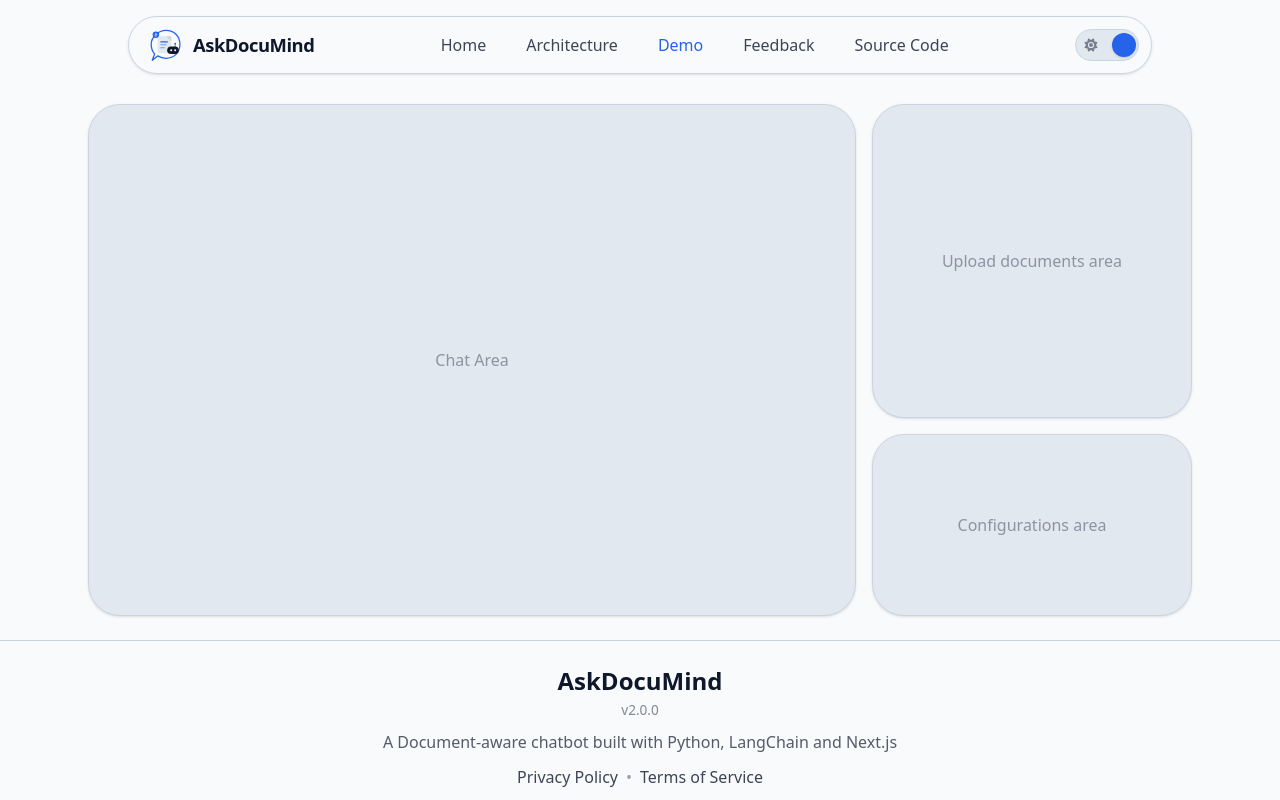
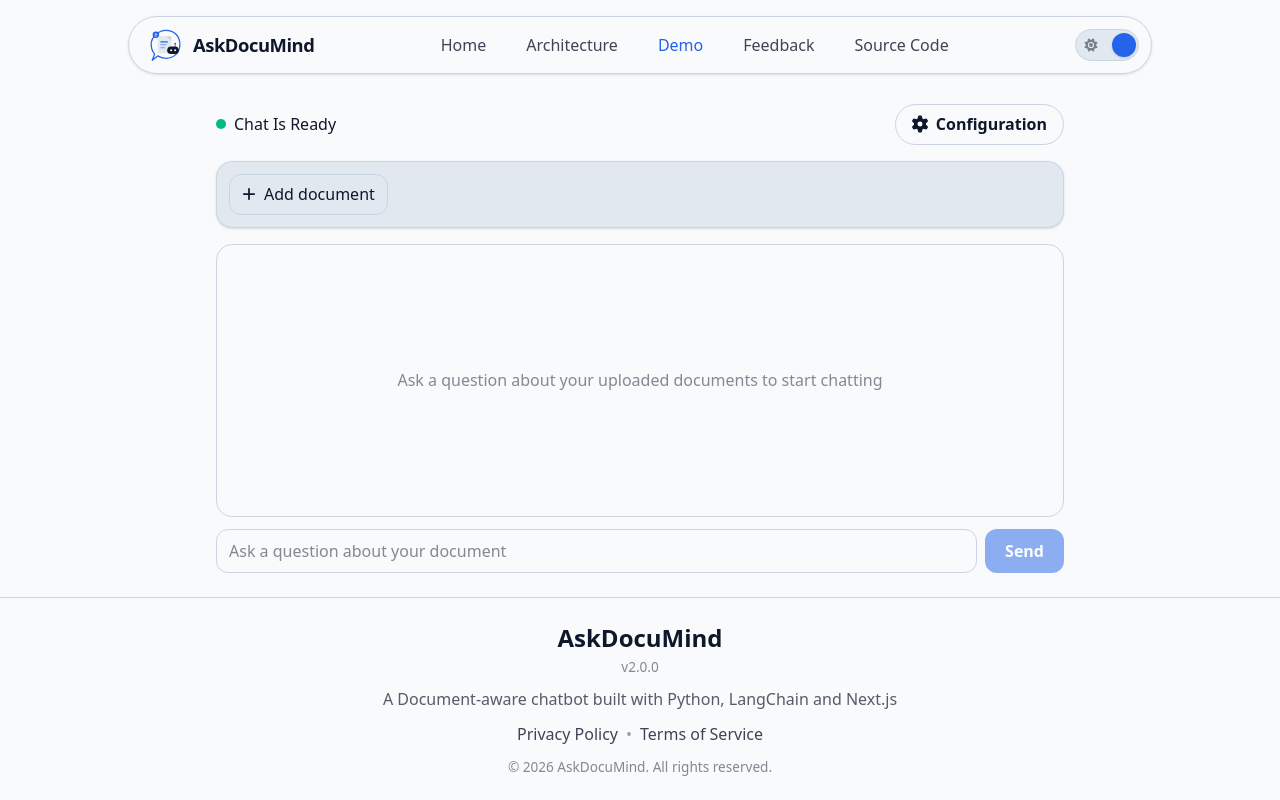
Before and after one commit to EmmanuelM-A/askdocumind-web, a Next.js app: page /demo in a window 1280 px wide. Built offline with nearby package versions, Linux system fonts and the light colour scheme.

Commit message:
feat(demo-page): rework UI components and implement chat functionality with configuration options

```diff
--- a/src/app/demo/page.tsx
+++ b/src/app/demo/page.tsx
@@ -1,16 +1,51 @@
-import { ChatAreaPlaceholder } from "@/components/demo/ChatAreaPlaceholder";
-import { ConfigAreaPlaceholder } from "@/components/demo/ConfigAreaPlaceholder";
-import { DocumentsAreaPlaceholder } from "@/components/demo/DocumentsAreaPlaceholder";
+"use client";
+
+import { faGear } from "@fortawesome/free-solid-svg-icons";
+import { FontAwesomeIcon } from "@fortawesome/react-fontawesome";
+import { useState } from "react";
+import { ChatArea } from "@/components/demo/ChatArea";
+import { ConfigPanel } from "@/components/demo/ConfigPanel";
+import { DocumentChips } from "@/components/demo/DocumentChips";
+import demoContent from "@/data/demo/content.json";
 
 export default function DemoPage() {
+	const [isConfigOpen, setIsConfigOpen] = useState(false);
+	const [configurations, setConfigurations] = useState(demoContent.configurations);
+
 	return (
-		<div className="mx-auto flex h-[75vh] min-h-[560px] w-full max-w-6xl flex-col gap-4 px-4 py-6 sm:px-6 lg:flex-row">
-			<ChatAreaPlaceholder />
+		<div className="mx-auto flex h-[calc(100vh-5rem)] w-full max-w-4xl flex-col gap-4 px-4 py-6 sm:px-6">
+			<div className="flex shrink-0 items-center justify-between">
+				<div className="flex items-center gap-2">
+					<span className="h-2.5 w-2.5 rounded-full bg-emerald-500" />
+					<p className="text-sm font-medium text-(--color-text)">
+						{demoContent.onConnection.success}
+					</p>
+				</div>
 
-			<div className="flex w-full flex-col gap-4 lg:w-80 lg:shrink-0">
-				<DocumentsAreaPlaceholder />
-				<ConfigAreaPlaceholder />
+				<button
+					type="button"
+					onClick={() => setIsConfigOpen((prev) => !prev)}
+					className={`flex items-center gap-2 rounded-full border px-4 py-2 text-sm font-semibold transition ${
+						isConfigOpen
+							? "border-(--color-accent) text-(--color-accent)"
+							: "border-(--color-tertiary) text-(--color-text) hover:border-(--color-accent) hover:text-(--color-accent)"
+					}`}
+				>
+					<FontAwesomeIcon icon={faGear} className="h-4! w-4!" />
+					Configuration
+				</button>
 			</div>
+
+			{isConfigOpen && (
+				<ConfigPanel
+					configurations={configurations}
+					onConfigurationsChange={setConfigurations}
+				/>
+			)}
+
+			<DocumentChips />
+
+			<ChatArea />
 		</div>
 	);
 }
--- /dev/null
+++ b/src/components/demo/ChatArea.tsx
@@ -0,0 +1,93 @@
+"use client";
+
+import { useState } from "react";
+import demoContent from "@/data/demo/content.json";
+
+interface ChatBubble {
+	id: string;
+	role: "USER" | "ASSISTANT";
+	content: string;
+}
+
+export function ChatArea() {
+	const [draft, setDraft] = useState("");
+	const [messages, setMessages] = useState<ChatBubble[]>([]);
+	const [isSending, setIsSending] = useState(false);
+
+	const handleSendMessage = async () => {
+		const trimmedDraft = draft.trim();
+		if (!trimmedDraft || isSending) return;
+
+		setDraft("");
+		setMessages((prev) => [
+			...prev,
+			{ id: `${Date.now()}-user`, role: "USER", content: trimmedDraft },
+		]);
+		setIsSending(true);
+
+		// Demo only: not wired up to the real API yet.
+		await new Promise((resolve) => setTimeout(resolve, 700));
+
+		setMessages((prev) => [
+			...prev,
+			{
+				id: `${Date.now()}-assistant`,
+				role: "ASSISTANT",
+				content: "This is a demo response. Connect the API to see real, grounded answers.",
+			},
+		]);
+		setIsSending(false);
+	};
+
+	return (
+		<div className="flex min-h-0 flex-1 flex-col gap-3">
+			<div className="min-h-0 flex-1 overflow-y-auto rounded-2xl border border-(--color-tertiary) bg-(--color-primary) p-4">
+				{messages.length === 0 ? (
+					<div className="flex h-full items-center justify-center text-center text-sm text-(--color-text)/50">
+						{demoContent.chatBoxPlaceholder}
+					</div>
+				) : (
+					<div className="space-y-3 text-sm text-(--color-text)/80">
+						{messages.map((message) => (
+							<div
+								key={message.id}
+								className={
+									message.role === "USER"
+										? "ml-auto max-w-[85%] rounded-2xl rounded-br-md bg-(--color-accent) px-4 py-3 text-white"
+										: "mr-auto max-w-[85%] rounded-2xl rounded-bl-md bg-(--color-secondary) px-4 py-3 text-(--color-text) shadow-sm"
+								}
+							>
+								<p className="whitespace-pre-wrap leading-relaxed">
+									{message.content}
+								</p>
+							</div>
+						))}
+						{isSending && <p className="text-xs text-(--color-text)/60">Thinking...</p>}
+					</div>
+				)}
+			</div>
+
+			<form
+				className="flex shrink-0 items-center gap-2"
+				onSubmit={(event) => {
+					event.preventDefault();
+					void handleSendMessage();
+				}}
+			>
+				<input
+					value={draft}
+					onChange={(event) => setDraft(event.target.value)}
+					placeholder={demoContent.chatBoxInputPlaceholder}
+					className="h-11 w-full rounded-xl border border-(--color-tertiary) bg-(--color-primary) px-3 text-sm text-(--color-text) outline-none placeholder:text-(--color-text)/50 focus:border-(--color-accent)"
+				/>
+				<button
+					type="submit"
+					disabled={isSending || !draft.trim()}
+					className="inline-flex h-11 shrink-0 items-center justify-center rounded-xl bg-(--color-accent) px-5 text-sm font-semibold text-white transition hover:opacity-90 disabled:opacity-50"
+				>
+					{isSending ? "Sending..." : "Send"}
+				</button>
+			</form>
+		</div>
+	);
+}
--- a/src/components/demo/ChatAreaPlaceholder.tsx
+++ /dev/null
@@ -1,7 +0,0 @@
-export function ChatAreaPlaceholder() {
-	return (
-		<section className="flex flex-1 items-center justify-center rounded-[2rem] border border-(--color-tertiary) bg-(--color-secondary) p-6 text-sm text-(--color-text)/40 shadow-sm">
-			Chat Area
-		</section>
-	);
-}
--- a/src/components/demo/ConfigAreaPlaceholder.tsx
+++ /dev/null
@@ -1,7 +0,0 @@
-export function ConfigAreaPlaceholder() {
-	return (
-		<section className="flex flex-1 items-center justify-center rounded-[2rem] border border-(--color-tertiary) bg-(--color-secondary) p-6 text-center text-sm text-(--color-text)/40 shadow-sm">
-			Configurations area
-		</section>
-	);
-}
--- /dev/null
+++ b/src/components/demo/ConfigPanel.tsx
@@ -0,0 +1,40 @@
+"use client";
+
+interface ConfigItem {
+	label: string;
+	checked: boolean;
+}
+
+interface ConfigPanelProps {
+	configurations: ConfigItem[];
+	onConfigurationsChange: (configurations: ConfigItem[]) => void;
+}
+
+export function ConfigPanel({ configurations, onConfigurationsChange }: ConfigPanelProps) {
+	const toggle = (index: number) => {
+		onConfigurationsChange(
+			configurations.map((item, i) =>
+				i === index ? { ...item, checked: !item.checked } : item,
+			),
+		);
+	};
+
+	return (
+		<div className="flex shrink-0 flex-col gap-2 rounded-2xl border border-(--color-tertiary) bg-(--color-secondary) p-4 shadow-sm">
+			{configurations.map((item, index) => (
+				<label
+					key={item.label}
+					className="flex cursor-pointer items-center gap-2 text-sm text-(--color-text)/80 select-none"
+				>
+					<input
+						type="checkbox"
+						checked={item.checked}
+						onChange={() => toggle(index)}
+						className="accent-(--color-accent)"
+					/>
+					{item.label}
+				</label>
+			))}
+		</div>
+	);
+}
--- /dev/null
+++ b/src/components/demo/DocumentChips.tsx
@@ -0,0 +1,85 @@
+"use client";
+
+import { faFileLines, faPlus, faXmark } from "@fortawesome/free-solid-svg-icons";
+import { FontAwesomeIcon } from "@fortawesome/react-fontawesome";
+import { type ChangeEvent, useRef, useState } from "react";
+
+interface DocumentChip {
+	id: string;
+	name: string;
+	sizeLabel: string;
+}
+
+function formatBytes(bytes: number): string {
+	if (bytes < 1024) return `${bytes} B`;
+	if (bytes < 1024 * 1024) return `${Math.round(bytes / 1024)} KB`;
+	return `${(bytes / (1024 * 1024)).toFixed(2)} MB`;
+}
+
+export function DocumentChips() {
+	const [documents, setDocuments] = useState<DocumentChip[]>([]);
+	const fileInputRef = useRef<HTMLInputElement | null>(null);
+
+	const handleFileInputChange = (event: ChangeEvent<HTMLInputElement>) => {
+		const files = Array.from(event.target.files ?? []);
+		setDocuments((prev) => [
+			...prev,
+			...files.map((file) => ({
+				id: `${file.name}-${file.lastModified}`,
+				name: file.name,
+				sizeLabel: formatBytes(file.size),
+			})),
+		]);
+		event.target.value = "";
+	};
+
+	const removeDocument = (id: string) => {
+		setDocuments((prev) => prev.filter((doc) => doc.id !== id));
+	};
+
+	return (
+		<div className="flex shrink-0 flex-wrap items-center gap-2 rounded-2xl border border-(--color-tertiary) bg-(--color-secondary) p-3 shadow-sm">
+			<input
+				ref={fileInputRef}
+				type="file"
+				multiple
+				accept=".pdf,.docx,.txt,.md"
+				className="hidden"
+				onChange={handleFileInputChange}
+			/>
+
+			{documents.map((doc) => (
+				<div
+					key={doc.id}
+					className="flex items-center gap-2 rounded-xl border border-(--color-tertiary) bg-(--color-primary) px-3 py-2"
+				>
+					<FontAwesomeIcon
+						icon={faFileLines}
+						className="h-4! w-4! text-(--color-accent)"
+					/>
+					<div className="leading-tight">
+						<p className="text-xs font-medium text-(--color-text)">{doc.name}</p>
+						<p className="text-[11px] text-(--color-text)/60">{doc.sizeLabel}</p>
+					</div>
+					<button
+						type="button"
+						onClick={() => removeDocument(doc.id)}
+						aria-label={`Remove ${doc.name}`}
+						className="ml-1 text-(--color-text)/50 transition hover:text-red-500"
+					>
+						<FontAwesomeIcon icon={faXmark} className="h-3.5! w-3.5!" />
+					</button>
+				</div>
+			))}
+
+			<button
+				type="button"
+				onClick={() => fileInputRef.current?.click()}
+				className="flex items-center gap-2 rounded-xl border border-(--color-tertiary) px-3 py-2 text-sm text-(--color-text) transition hover:border-(--color-accent)"
+			>
+				<FontAwesomeIcon icon={faPlus} className="h-3.5! w-3.5!" />
+				Add document
+			</button>
+		</div>
+	);
+}
--- a/src/components/demo/DocumentsAreaPlaceholder.tsx
+++ /dev/null
@@ -1,7 +0,0 @@
-export function DocumentsAreaPlaceholder() {
-	return (
-		<section className="flex flex-[2] items-center justify-center rounded-[2rem] border border-(--color-tertiary) bg-(--color-secondary) p-6 text-center text-sm text-(--color-text)/40 shadow-sm">
-			Upload documents area
-		</section>
-	);
-}
--- /dev/null
+++ b/src/data/demo/content.json
@@ -0,0 +1,22 @@
+{
+    "onConnection": {
+        "success": "Chat Is Ready",
+        "failure": "Chat Is Not Ready"
+    },
+    "configurations": [
+        {
+            "label": "Configuration 1",
+            "checked": false
+        },
+        {
+            "label": "Configuration 2",
+            "checked": true
+        },
+        {
+            "label": "Configuration 3",
+            "checked": false
+        }
+    ],
+    "chatBoxPlaceholder": "Ask a question about your uploaded documents to start chatting",
+    "chatBoxInputPlaceholder": "Ask a question about your document"
+}
```
